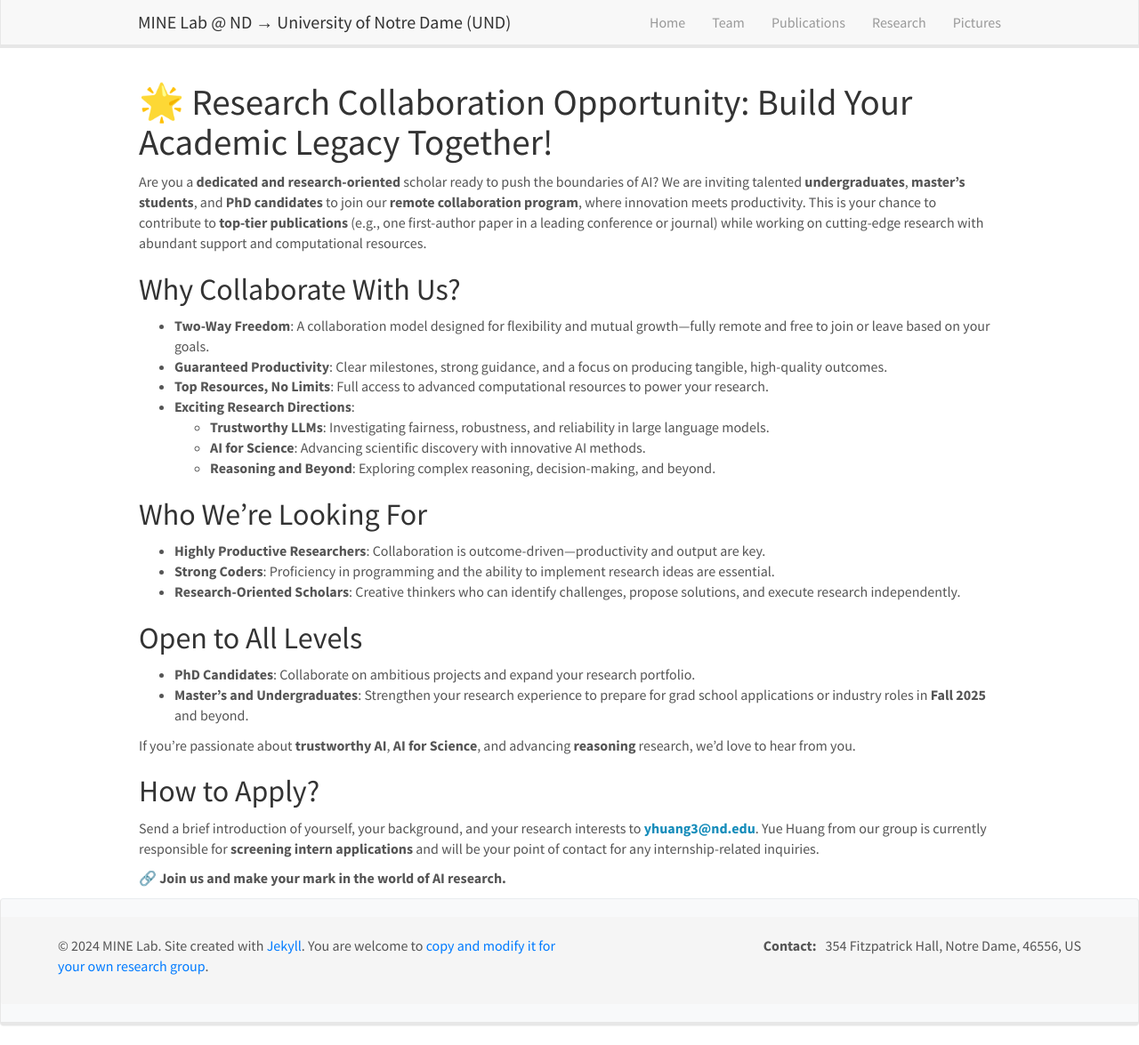
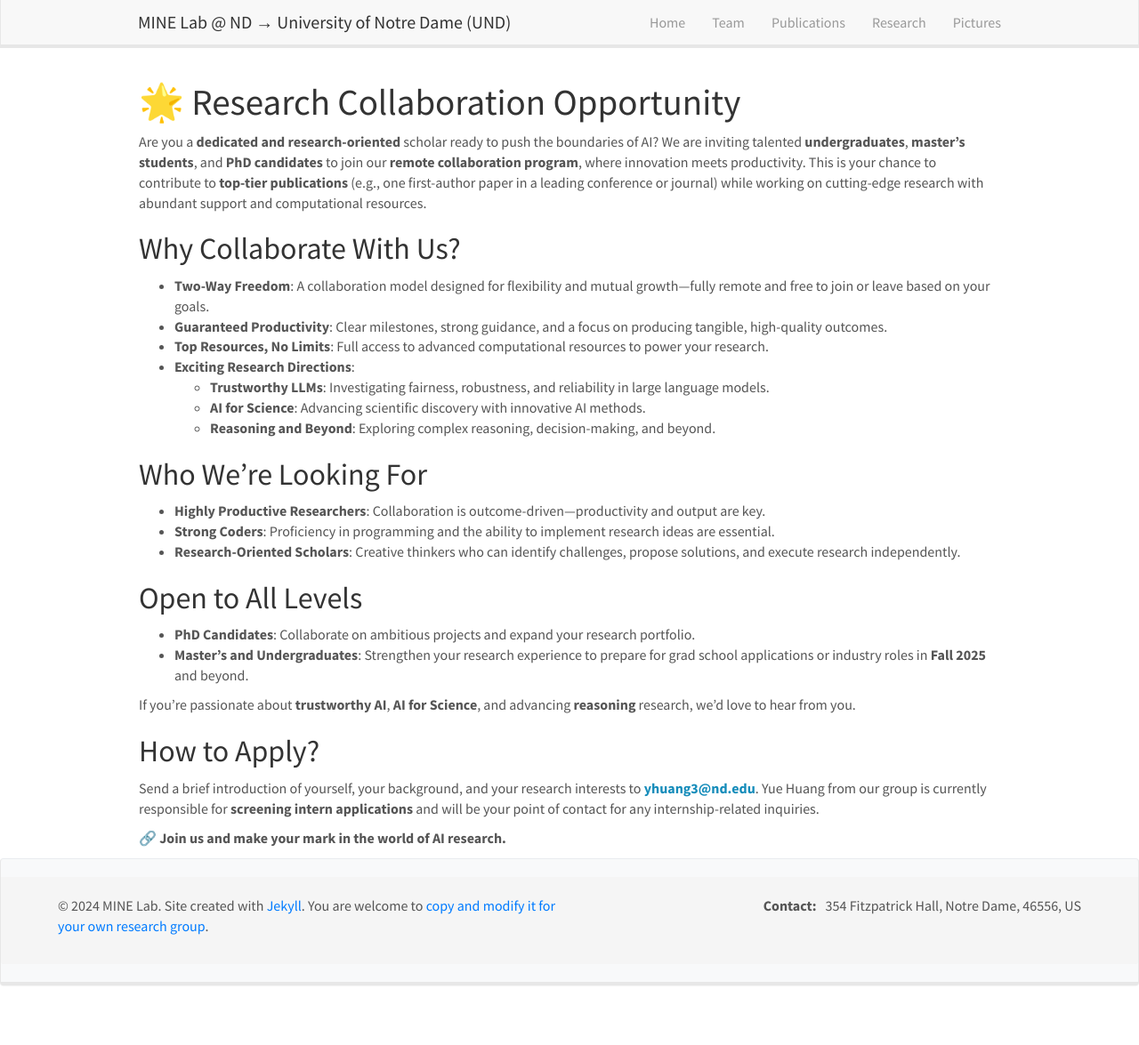
Before and after one commit to MINE-Lab-ND/MINE-Lab-ND, a Jekyll site: the page built from _pages/openings.md, in a window 1280 px wide and 1175 px high. Shown: the whole window at 89% size. Built offline with Jekyll 4.4.1, drawn with Linux system fonts in a browser that asks for light colours; nearby versions of some CDN libraries.

Commit message:
Update openings.md1

```diff
--- a/_pages/openings.md
+++ b/_pages/openings.md
@@ -6,7 +6,7 @@ sitemap: false
 permalink: /vacancies
 ---
 
-# 🌟 Research Collaboration Opportunity: Build Your Academic Legacy Together!
+# 🌟 Research Collaboration Opportunity
 
 Are you a **dedicated and research-oriented** scholar ready to push the boundaries of AI? We are inviting talented **undergraduates**, **master’s students**, and **PhD candidates** to join our **remote collaboration program**, where innovation meets productivity. This is your chance to contribute to **top-tier publications** (e.g., one first-author paper in a leading conference or journal) while working on cutting-edge research with abundant support and computational resources.
 
```
